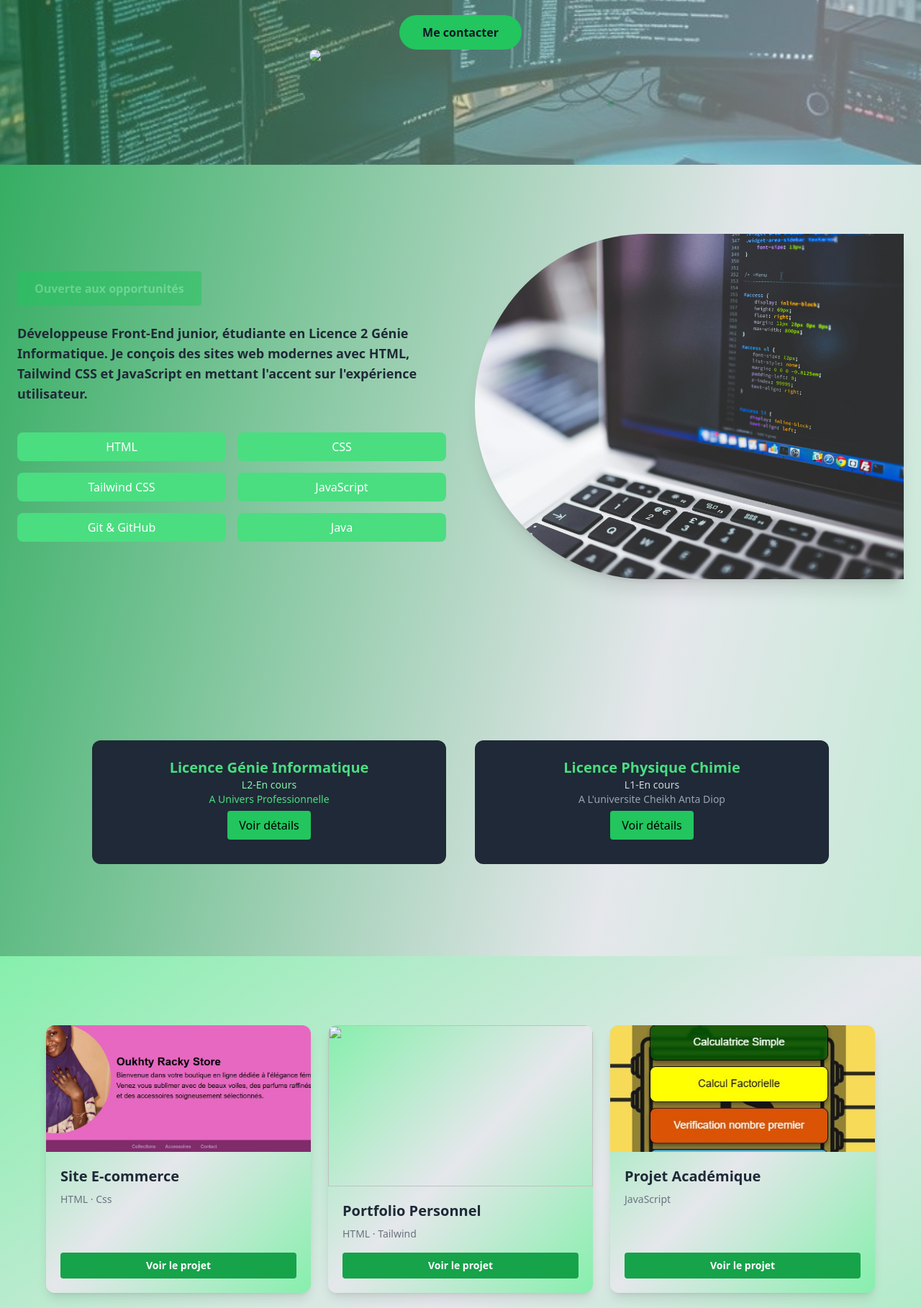
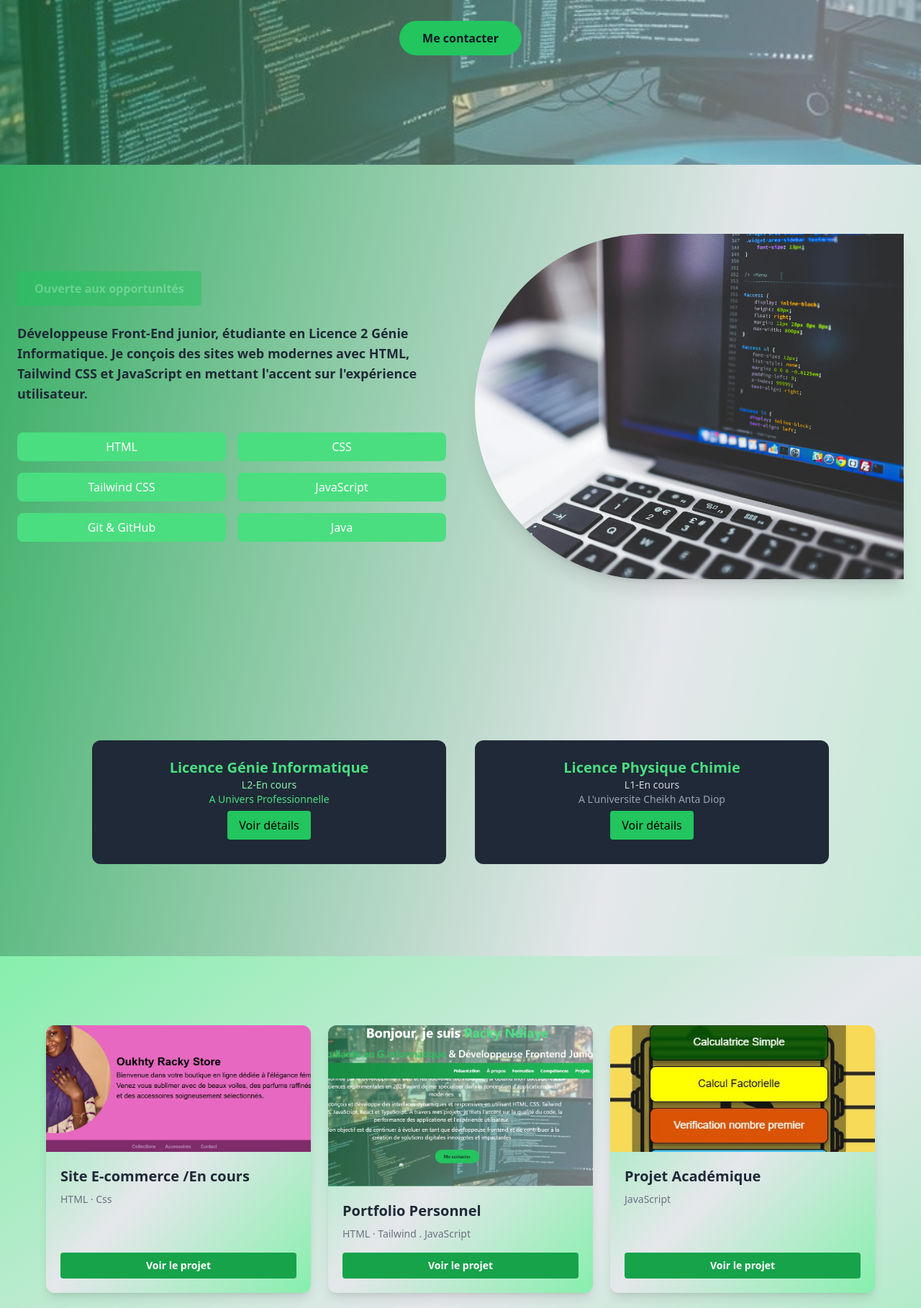
Before and after one commit to khady292004-beep/portfolio, a plain HTML site: page index.html in a window 1280 px wide. Shown: the part 571-2389 px from the top of the page at 72% size. Drawn offline with nearby package versions, Linux system fonts and the light colour scheme.

Commit message:
ajout de modification

```diff
--- a/index.html
+++ b/index.html
@@ -72,7 +72,6 @@ typeEffect();
         et de contribuer à la création de solutions digitales innovantes et impactantes
       </p>
     </div>
-
     <div class="mt-8">
       <a href="#contact"
          class="inline-block px-8 py-3 bg-green-500 text-gray-900 font-semibold rounded-full hover:scale-105 transition transform ">
@@ -80,10 +79,7 @@ typeEffect();
       </a>
     </div>
   </div>
-  <div class="flex justify-center animate-imageFloat">
-    <img src="image-presentation.jpg"
-         class="w-[420px] rounded-2xl shadow-2xl">
-  </div>
+
 </div>
   </div>
 </section>
@@ -195,20 +191,20 @@ close1.onclick=()=>dialog1.close()
 <div class="project-card  w-full opacity-0 translate-y-10 transition-all duration-700 bg-gradient-to-br from-green-300 via-gray-200 to-green-300  rounded-xl overflow-hidden shadow-lg hover:-translate-y-2 hover:shadow-2xl flex flex-col">
 <img src="racky.jpg" class="w-full h-44 object-cover">
 <div class="p-5 flex flex-col flex-1">
-<h3 class="text-xl font-semibold mb-2 text-gray-800">Site E-commerce</h3>
+<h3 class="text-xl font-semibold mb-2 text-gray-800">Site E-commerce /En cours</h3>
 <p class="text-sm text-gray-500 mb-4">HTML · Css</p>
-<a href="https://khady292004-beep.github.io/ecommerce/" target="_blank"
+<a href=" https://khady292004-beep.github.io/ecommerce/" target="_blank"
 class="mt-auto inline-block text-center px-4 py-2 bg-green-600 text-white text-sm font-semibold rounded hover:bg-green-700 transition">
 Voir le projet
 </a>
 </div>
 </div>
 <div class="project-card opacity-0 translate-y-10 transition-all duration-700 delay-100  bg-gradient-to-br from-green-300 via-gray-200 to-green-300  rounded-xl overflow-hidden shadow-lg hover:-translate-y-2 hover:shadow-2xl flex flex-col">
-<img src="img/projet2.png" class="w-full h-48 object-cover sm:h-52 md:h-56 ">
+<img src="rkn.jpg" class="w-full h-48 object-cover sm:h-52 md:h-56 ">
 <div class="p-5 flex flex-col flex-1">
 <h3 class="text-xl font-semibold mb-2 text-gray-800">Portfolio Personnel</h3>
-<p class="text-sm text-gray-500 mb-4">HTML · Tailwind</p>
-<a href="#" class="mt-auto inline-block text-center px-4 py-2 bg-green-600 text-white text-sm font-semibold rounded hover:bg-green-700 transition w-full sm:w-auto">
+<p class="text-sm text-gray-500 mb-4">HTML · Tailwind . JavaScript</p>
+<a href="https://khady292004-beep.github.io/portfolio/" class="mt-auto inline-block text-center px-4 py-2 bg-green-600 text-white text-sm font-semibold rounded hover:bg-green-700 transition w-full sm:w-auto">
 Voir le projet
 </a>
 </div>
@@ -437,9 +433,6 @@ Envoyer le message
       <a href="https://github.com/khady292004-beep/" class="hover:text-green-400 transition">
         GitHub
       </a>
-      <a href="#" class="hover:text-green-400 transition">
-        Instagram
-      </a>
     </div>
     <p class="text-sm text-gray-500 animate-bounce">
       © 2026 Racky Ndiaye. Portfolio Personnel.
@@ -456,7 +449,7 @@ Envoyer le message
      class="w-12 h-12 bg-blue-600 text-white flex items-center justify-center rounded-full shadow-lg hover:scale-110 transition">
     in
   </a>
-  <a href="mailto:tonmail@gmail.com"
+  <a href="mailto:khady292004@gmail.com"
      class="w-12 h-12 bg-gray-800 text-white flex items-center justify-center rounded-full shadow-lg hover:scale-110 transition">
     @
     <a href="https://github.com/khady292004-beep/" target="_blank"
```
Also changed, not shown: rkn.jpg (added).
